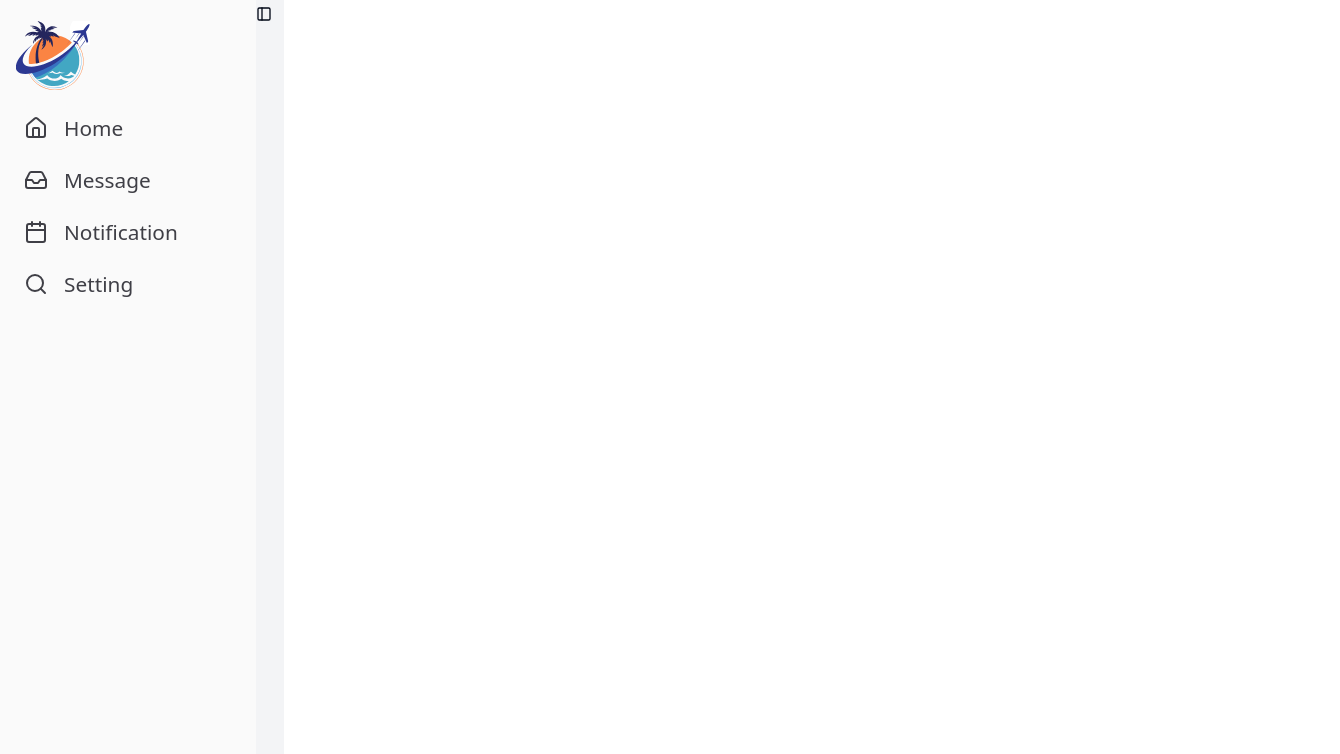
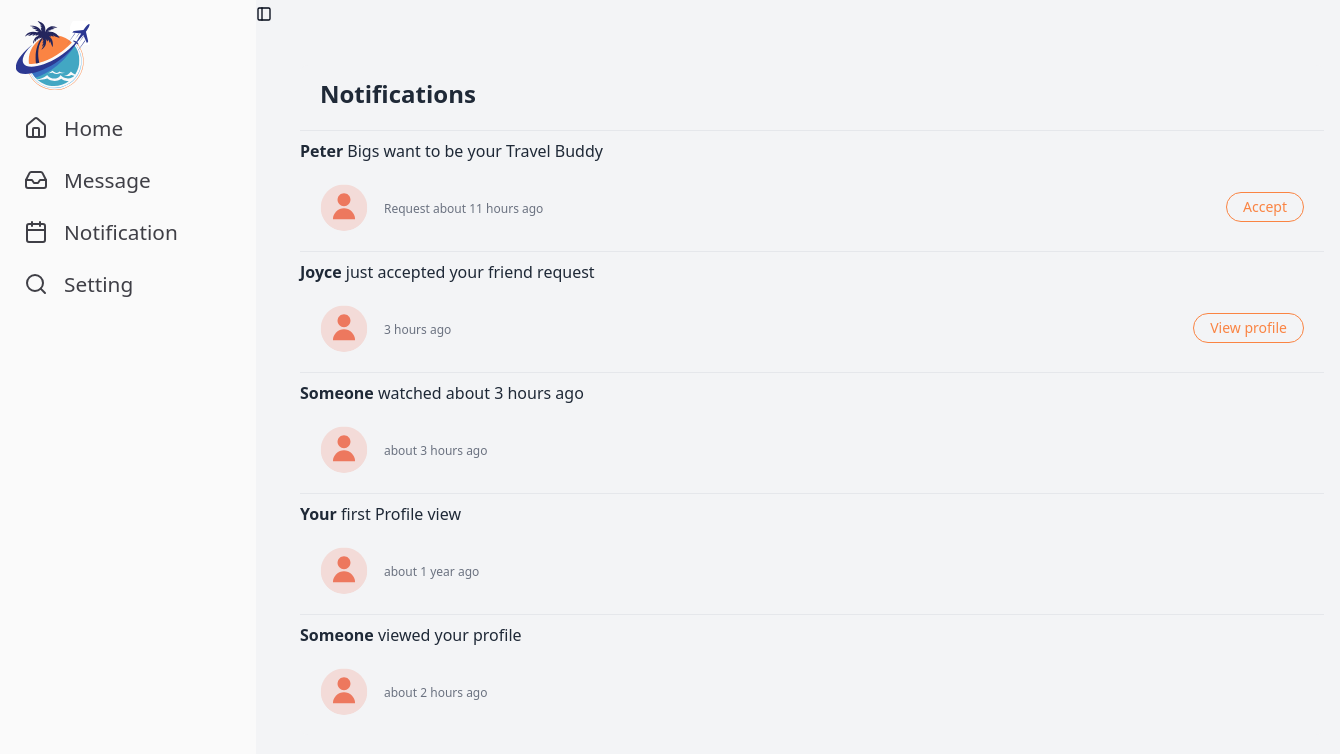
Before and after one commit to itzhord/Travel-Buddy, a SvelteKit app: page /dashboard/notification in a window 1280 px wide. Shown: the top 754 px of the page, 1340 px wide, since content can reach past the window. Built offline with nearby package versions, Linux system fonts and the light colour scheme.

Commit message:
feat: update sidebar links and implement notifications page with sample data

```diff
--- a/src/lib/components/block/app-sidebar.svelte
+++ b/src/lib/components/block/app-sidebar.svelte
@@ -22,12 +22,12 @@
      },
      {
       title: "Notification",
-      url: "#",
+      url: "dashboard/notification",
       icon: Calendar,
      },
      {
       title: "Setting",
-      url: "#",
+      url: "dashboard/settings",
       icon: Search,
      },
     ];
--- a/src/routes/dashboard/notification/+page.svelte
+++ b/src/routes/dashboard/notification/+page.svelte
@@ -1,5 +1,92 @@
 <script lang="ts">
     import type { PageData } from './$types';
+    import Avatar from '$lib/components/assets/Avatar.svg'
+
+
+    let notifications = [
+    {
+      avatar: Avatar,
+      mainText: "Peter Bigs want to be your Travel Buddy",
+      timestamp: "Request about 11 hours ago",
+      action: { type: "link", text: "Accept", color: "bg-green-500" }
+    },
+    {
+      avatar: Avatar,
+      mainText: "Joyce just accepted your friend request",
+      timestamp: "3 hours ago",
+      action: { type: "link", text: "View profile" }
+    },
+    {
+      avatar: Avatar,
+      mainText: "Someone watched about 3 hours ago",
+      timestamp: "about 3 hours ago",
+      action: null
+    },
+    {
+      avatar: Avatar,
+      mainText: "Your first Profile view",
+      timestamp: "about 1 year ago",
+      action: null
+    },
+    {
+      avatar: Avatar,
+      mainText: "Someone viewed your profile",
+      timestamp: "about 2 hours ago",
+      action: null
+    }
+  ];
+
+  let pushNotificationsEnabled = false; // Toggle state
+
 
     let { data }: { data: PageData } = $props();
 </script>
+
+<div class="min-h-screen bg-gray-100 flex w-full items-center justify-center p-4">
+
+
+
+    <div class="bg-gray-100 rounded-lg  md:w-[80vw] w-full mx-auto">
+         <!-- Push Notification Toggle (Desktop Only) -->
+      <div class="p-4 md:p-5 border-b bg-white md:flex -mt-[10rem] mb-[5rem] md:flex-row items-center justify-between border-gray-200 hidden md:block rounded-3xl">
+        <p class="text-sm text-gray-600">Turn on push notifications to know when the travellers want to connect with you</p>
+        <div class="mt-2 space-x-8">
+         <a href="#" class="py-2 px-4 border border-[#FA8443] text-[#FA8443]  rounded-3xl"> Allow push notifications</a>
+         <a href="#" class="text-[#FA8443]">Dismiss</a>
+        </div>
+      </div>
+
+      <!-- Header Section -->
+      <div class="flex justify-between items-center p-4 md:p-5 border-b border-gray-200">
+        <h2 class="text-xl md:text-2xl font-bold text-gray-800">Notifications</h2>
+      </div>
+
+      <!-- Notification Items -->
+      <div class="divide-y divide-gray-200">
+        {#each notifications as notification}
+        <div>
+            <p class="text-sm lg:text-base text-gray-800 mt-2">
+                <span class="font-bold">{notification.mainText.split(" ")[0]}</span>
+                {notification.mainText.slice(notification.mainText.indexOf(" "))}
+              </p>
+          <div class="flex items-center p-3 md:p-5">
+            <img src={notification.avatar} alt="Profile" class="w-10 h-10 lg:w-12 lg:h-12 rounded-full mr-3 md:mr-4" />
+            <div class="flex-1">
+
+              <p class="text-xs text-gray-500 mt-1">{notification.timestamp}</p>
+            </div>
+            {#if notification.action}
+              {#if notification.action.type === "button"}
+                <button class="ml-3 lg:ml-4 px-3 py-1.5 text-xs lg:text-sm font-medium text-white rounded-md {notification.action.color} uppercase">
+                  {notification.action.text}
+                </button>
+              {:else}
+                <a href="#" class="ml-3 lg:ml-4 border py-1 px-4 rounded-3xl border-[#FA8443] text-[#FA8443]  text-sm hover:underline">{notification.action.text}</a>
+              {/if}
+            {/if}
+          </div>
+        </div>
+        {/each}
+      </div>
+    </div>
+  </div>
```
Also changed, not shown: src/lib/components/assets/Avatar.svg (added).
